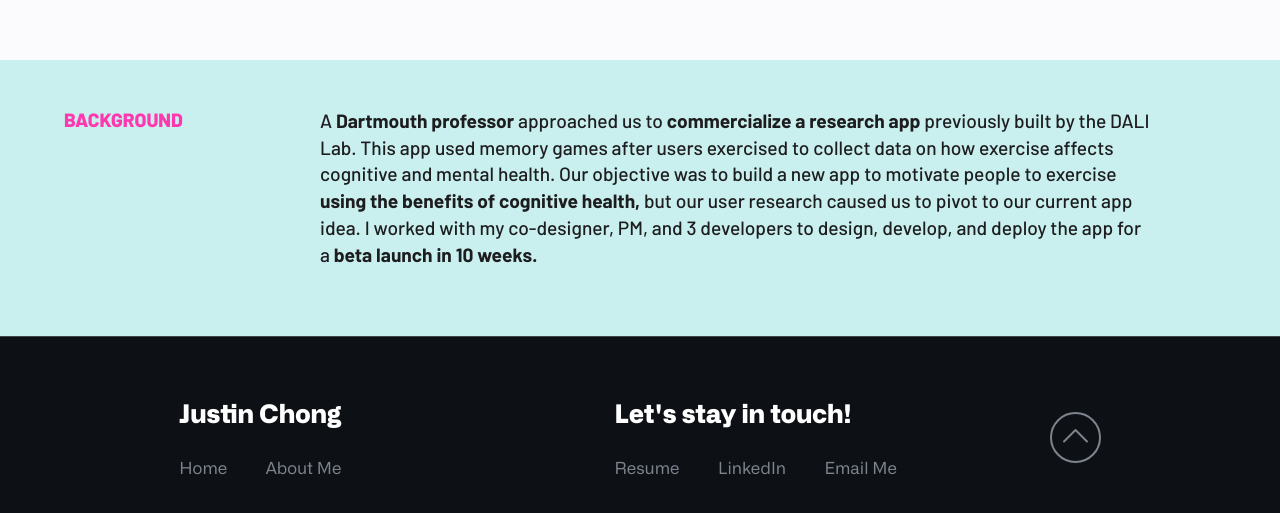
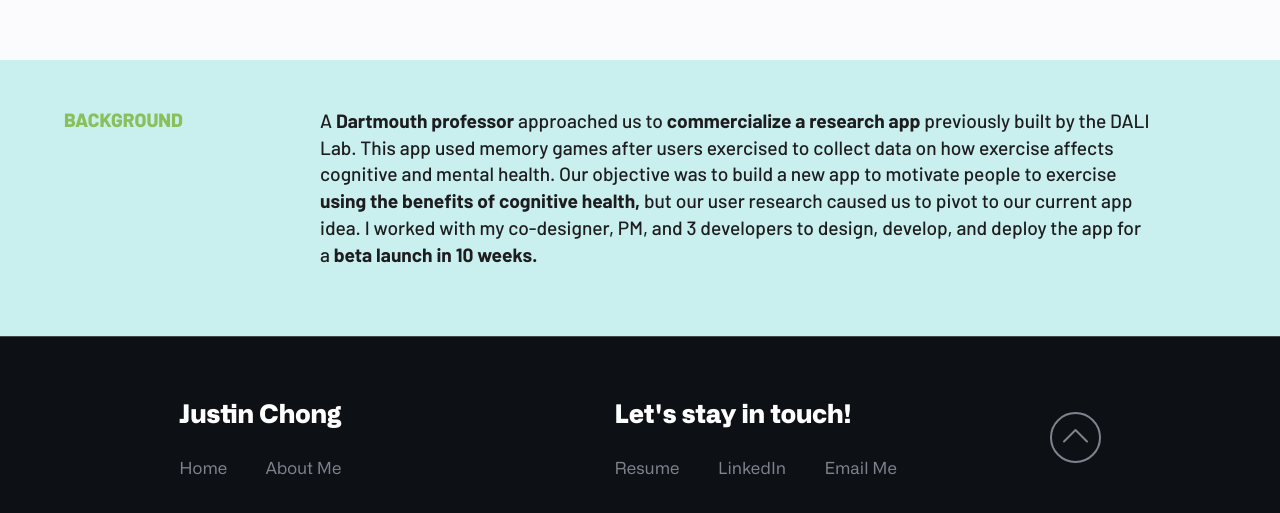
Before and after one commit to JustinChong123/personal-website, a React (Create React App) app: page /ipath-case-study in a window 1280 px wide. Shown: the part 1750-2263 px from the top of the page. Built offline with nearby package versions, Linux system fonts and the light colour scheme.

Commit message:
updated resume, disabled conference cup case study, and updated account portfolio gradient

```diff
--- a/src/components/Projects/Case Studies/AccountPortfolio.js
+++ b/src/components/Projects/Case Studies/AccountPortfolio.js
@@ -36,7 +36,7 @@ import portfolioTakeaways from './Account Portfolio Images/portfolio-takeaways.p
 function AccountPortfolio() {
     return (
         <div className="container">
-            <div className="cover">
+            <div className="cover" style={{backgroundImage: "linear-gradient(to bottom right, #ABD2FF, #4DFFC9)"}}>
                 <ScrollIndicator />
                 <Navbar onCase={true} />
                 <img id='paCoverBottom' src={portfolioCoverBottom} alt='' width="100%"/>
--- a/src/components/Projects/Case Studies/ConferenceCupUSA.css
+++ b/src/components/Projects/Case Studies/ConferenceCupUSA.css
@@ -91,7 +91,7 @@
 }
 
 #greenCaseSideHeader {
-    color: #FF38AF;
+    color: #88C15B;
 }
 
 #conferenceCupUSAGreenBackground {
--- a/src/components/Projects/Projects.js
+++ b/src/components/Projects/Projects.js
@@ -107,8 +107,8 @@ function Projects() {
 
 
             <div class="projects">
-                <Link to="/conferencecup-usa-case-study">
-                    <div onClick={() => {window.scrollTo({top: 0, left: 0});}} class="fitkitch">
+                <Link class="dartmouthPathfinder">
+                    <div>
                         <h3>ConferenceCup USA</h3>
                         <h2>Promoting transparency and equity in college athletics</h2>
                         <h4>UI/UX Design</h4>
```
Also changed, not shown: 1 other file (tests, documents, lock files or other folders).
